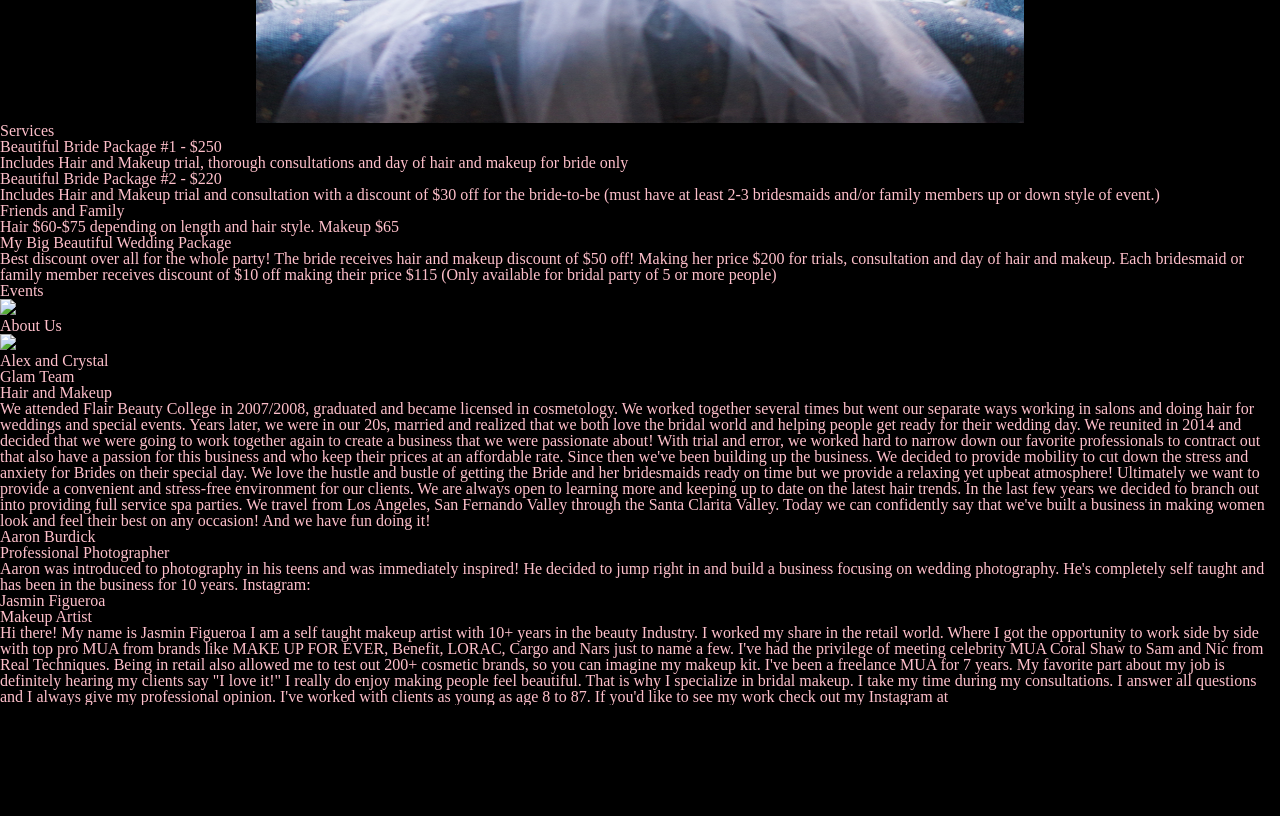
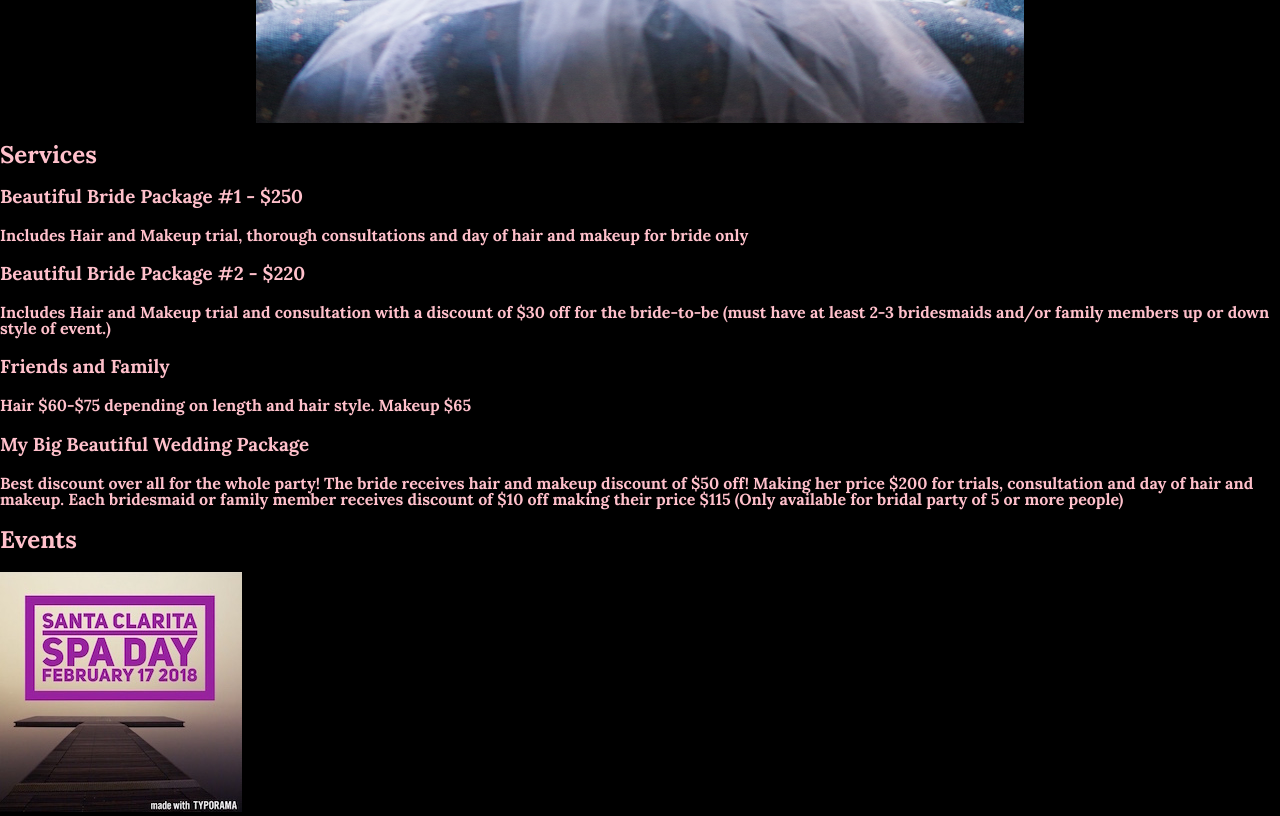
Before and after one commit to kelbelbeat/glamhair, a plain HTML site: page index.html in a window 1280 px wide. Shown: the part 620-1436 px from the top of the page. Before the commit the page ends 1325 px from the top, so only its background shows below. Drawn offline with Linux system fonts and the light colour scheme; a web font is replaced by a local one.

Commit message:
Fix h2 error

```diff
--- a/index.html
+++ b/index.html
@@ -12,7 +12,7 @@
   </head>
 
 <!-- Navigation Bar -->
-  <body>
+  <body style="font-family:Lora;">
     <nav style="display:flex;">
     <div class="logo">
       <a> glamhairbyceceanalex </a>
@@ -32,7 +32,7 @@
     </! The Services Section/>
 
     <div id="services">
-      <h2>Services<h2>
+      <h2>Services</h2>
       <div class="package one">
         <h3> Beautiful Bride Package #1 - $250</h3>
         <h4> Includes Hair and Makeup trial, thorough consultations and day of hair and makeup for bride only</h4>
@@ -54,7 +54,7 @@
     <div id="events">
       <h2> Events </h2>
       <div class="box-one">
-        <img src="./resouces/images/img_0722.jpg"/>
+        <img src="./resources/images/img_0722.jpg"/>
       </div>
 
     <div id="about-us">
@@ -62,7 +62,7 @@
 
       <div class="about-ceceanalex-container">
       <div class="image-container">
-        <img src="./resources/images/img_0709"/>
+        <img src="./resources/images/img_0709.jpg"/>
       </div>
       <div class="ceceanalex-info">
       <h3>Alex and Crystal</h3>
--- a/resources/css/reset.css
+++ b/resources/css/reset.css
@@ -4,7 +4,7 @@
 */
 
 html, body, div, span, applet, object, iframe,
-h1, h2, h3, h4, h5, h6, p, blockquote, pre,
+p, blockquote, pre,
 a, abbr, acronym, address, big, cite, code,
 del, dfn, em, img, ins, kbd, q, s, samp,
 small, strike, strong, sub, sup, tt, var,
--- a/resources/css/style.css
+++ b/resources/css/style.css
@@ -4,6 +4,7 @@ html{
   font-size: 16px;
 }
 body{
+  font-family:Helvetica;
   color:pink;
 }
 nav{
@@ -41,3 +42,6 @@ margin-top:1rem;
   height:675px;
 
 }
+a{
+  color:lightpink;
+}
```
